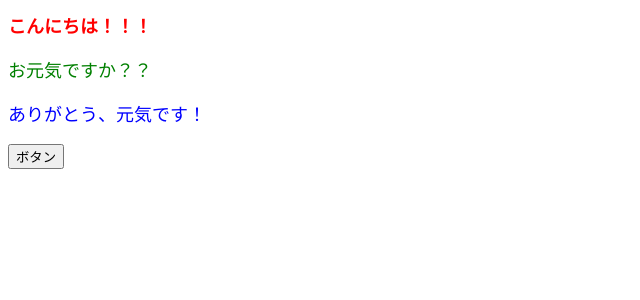
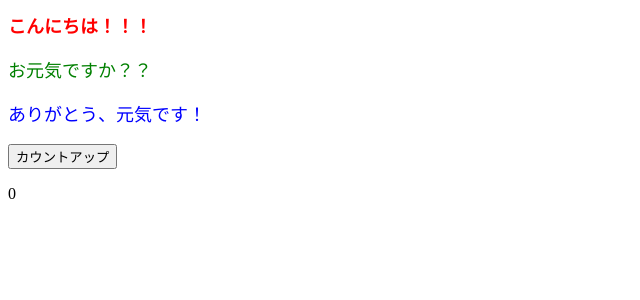
Before and after one commit to Kymaeda/react-todo-app, a React (Create React App) app: page / in a window 1280 px wide. Shown: the top 300 px of the page, without its empty margins (0-640 px from the left). Built offline with nearby package versions, Linux system fonts and the light colour scheme.

Commit message:
useStateを使う https://ja.reactjs.org/docs/hooks-state.html

```diff
--- a/src/App.jsx
+++ b/src/App.jsx
@@ -1,20 +1,22 @@
-import React from "react";
+import React, { useState } from "react";
 import ColoredMessage from "./components/ColoredMessage";
 
 const App = () => {
-  const onClick = () => {
-    alert("clicked");
+  const countUp = () => {
+    setNum(num + 1);
   };
   const styles = {
     color: "red", // オブジェクトなので、文字列で指定する
     fontSize: "18px" // キャメルケースで書く
   };
+  const [num, setNum] = useState(0);
   return (
     <>
       <h1 style={styles}>こんにちは！！！</h1>
       <ColoredMessage color="green">お元気ですか？？</ColoredMessage>
       <ColoredMessage color="blue">ありがとう、元気です！</ColoredMessage>
-      <button onClick={onClick}>ボタン</button>
+      <button onClick={countUp}>カウントアップ</button>
+      <p>{num}</p>
     </>
   );
 };
```
